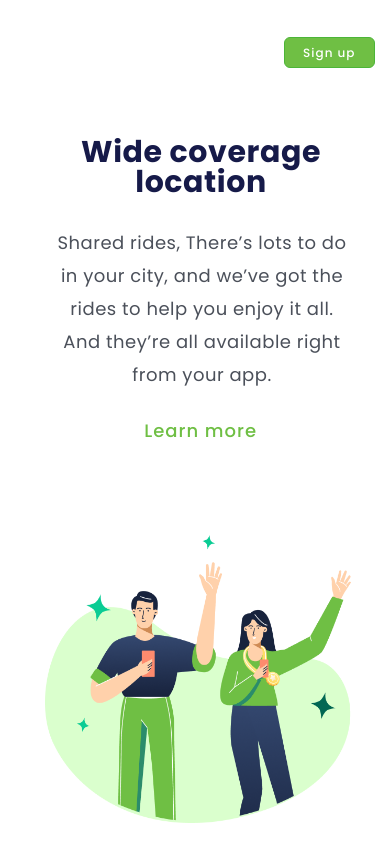
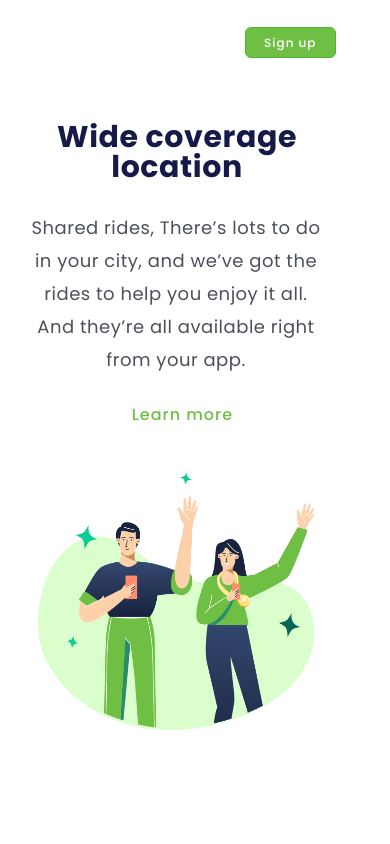
Before and after one commit to JeanHolanda/Projeto-2, a plain HTML site: page index.html in a window 390 px wide. Drawn offline with Linux system fonts and the light colour scheme.

Commit message:
alterações no código responsivo

```diff
--- a/index.html
+++ b/index.html
@@ -17,7 +17,7 @@
         <a class="link-header">Log in</a>
         <button>Sign up</button>
     </header>
-    <img src="./(Positive) Congratulation You get 40 point for your ride.png" alt="imagem-projeto-2">
+    <img src="./assets/(Positive) Congratulation You get 40 point for your ride.png" alt="imagem-projeto-2">
     <section>
         <h1>Wide coverage location</h1>
         <p>Shared rides, There’s lots to do in your city, and we’ve got the rides to help you enjoy it all. And they’re all available right from your app.</p>
--- a/styles.css
+++ b/styles.css
@@ -111,7 +111,7 @@ p{
         height: 31px;
         flex-shrink: 0;
         font-size: 12px;
-        margin: -10px 0 0 62%;
+        margin: -20px 0 0 52%;
         position: absolute;
     }
 
@@ -119,11 +119,12 @@ p{
         width: 312px;
         height: 288px;
         position: absolute;
-        margin: 125% 10px 0 45px;
+        margin: 105% 10px 0 23px;
+        padding: 15px;
     }
 
     section{
-        margin: 50px;
+        margin: 35px 10px 10px 26px;
     }
 
     h1{
@@ -137,10 +138,12 @@ p{
     p{
         width: 304px;
         text-align: center;
-        margin: 29px 0 26px 0;
+        margin: 29px 0 26px -2px;
+        font-size: 18px;
     }
 
     .link-section{
-        margin-left: 31%;
+        margin-left: 35%;
+        font-size: 16px;
     }
 }
```
Also changed, not shown: assets/(Positive) Congratulation You get 40 point for your ride.png (renamed from (Positive) Congratulation You get 40 point for your ride.png).
